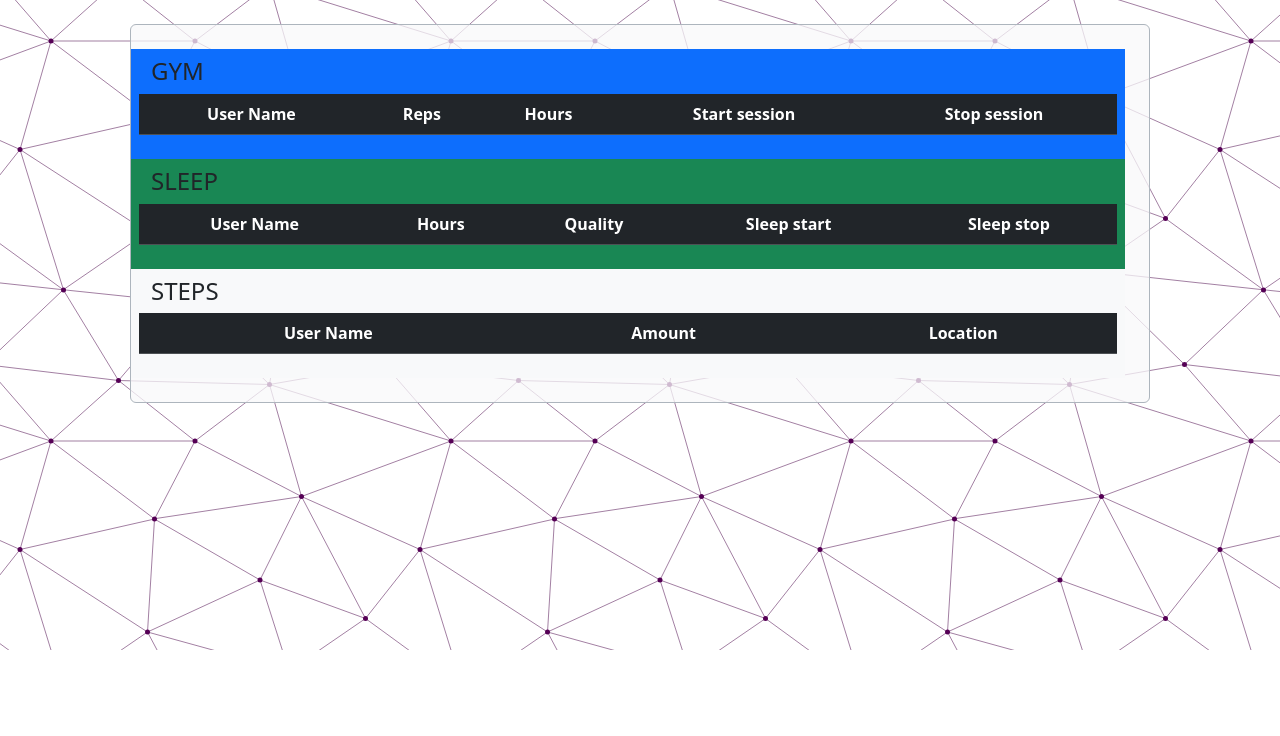
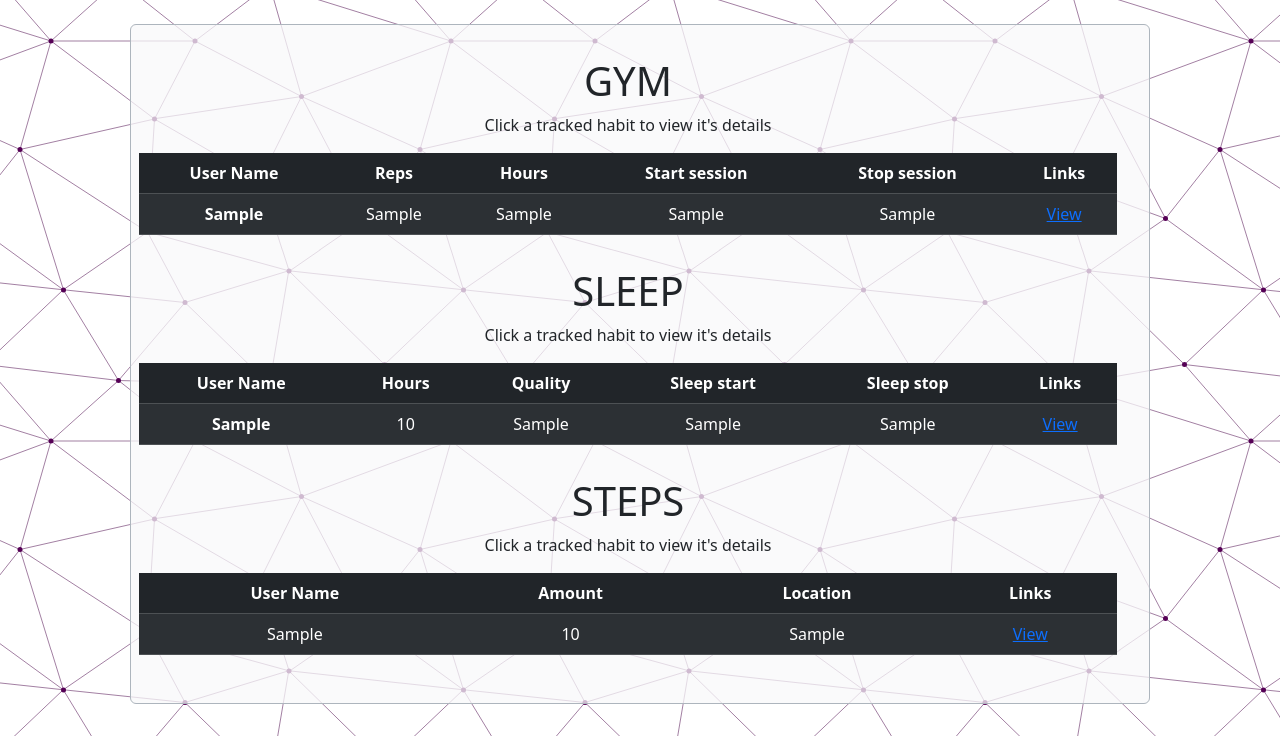
Before and after one commit to DiegoRM7/Habit-Tracker-Group-Project, a Flask app: page /dashboard in a window 1280 px wide. Shown: the part 150-886 px from the top of the page. Before the commit the page ends 800 px from the top, so only its background shows below. Run offline with Flask 3, Linux system fonts and the light colour scheme; the visitor is signed in with stand-in values (Sample User, id 1); tables that the repository leaves empty or names only in its code hold one stand-in row (values such as "Sample post"); lists and menus that the app fills with data are empty.

Commit message:
redirecting to dashboard every time a habit is created for now because details page is not made yet.
all data now shows for logged in user on dashboard for all habits and links routing works as jinja format to view each habit redirecting to that habits detail page with details.

now just need the routing to be set up right on the controller side for each habit.

```diff
--- a/flask_app/controllers/gyms.py
+++ b/flask_app/controllers/gyms.py
@@ -38,7 +38,8 @@ def create_gym_habit_form_process():
         return redirect('/')
     if gym.Gym.create_gym_habit(request.form):
         print("\ngym habit got created successfully\n")
-        return redirect(f'/habit/details/{request.form["habit_id"]}')
+        return redirect("/dashboard")
+        # later will use return redirect(f'/habit/details/{request.form["habit_id"]}')
     return redirect("/habit/create")
 
 
--- a/flask_app/controllers/sleeps.py
+++ b/flask_app/controllers/sleeps.py
@@ -11,8 +11,9 @@ def create_sleep_habit_form_process():
     if 'user_id' not in session:
         return redirect('/')
     if sleep.Sleep.create_sleep_habit(request.form):
-        print("Sleep habit was created with a sleep id")
-        return redirect("/habit/details")
+        print("Sleep habit was created!")
+        return redirect("/dashboard")
+        # will redirect to ("/habit/details") later on when we have page made
     return redirect("/habit/create")
 
 
--- a/flask_app/controllers/users.py
+++ b/flask_app/controllers/users.py
@@ -27,12 +27,10 @@ def dashboard():
     # sleep_data = sleep.Sleep.get_all_sleep_habits()
     # user_info = user.User.get_user_by_user_id_logged_in('user_id')
 
-    # all_gym_habits = gym.Gym.get_all_gym_habits_with_user_by_user_id(session["user_id"])
-    # all_sleep_habits = sleep.Sleep.get_all_sleep_habits_by_user_id(session["user_id"])
+    all_gym_habits = gym.Gym.get_all_gym_habits_with_user_by_user_id(session["user_id"])
+    all_sleep_habits = sleep.Sleep.get_all_sleep_habits_by_user_id(session["user_id"])
     all_step_habits = step.Step.get_all_step_habits_by_user_id(session["user_id"])
-    return render_template("dashboard.html", all_step_habits = all_step_habits)
-# all_gym_habits = all_gym_habits
-# all_sleep_habits = all_sleep_habits
+    return render_template("dashboard.html", all_step_habits = all_step_habits, all_sleep_habits = all_sleep_habits, all_gym_habits = all_gym_habits)
 
 @app.get("/login")
 def login():
--- a/flask_app/models/gym.py
+++ b/flask_app/models/gym.py
@@ -45,7 +45,7 @@ class Gym:
         return cls(results)
 
     @classmethod
-    def get_all_gym_habits(cls):    # for one table in the dashboard
+    def get_all_gym_habits(cls):    # for one table in the dashboard going to be used after mvp
         query = """
                 SELECT *
                 FROM gym
@@ -58,7 +58,7 @@ class Gym:
         return gym_habit
 
     @classmethod
-    def get_all_gym_habits_with_user_by_user_id(cls, user_id):
+    def get_all_gym_habits_with_user_by_user_id(cls, user_id): # for one table in the dashboard
         query = """
                 SELECT * FROM gym
                 JOIN user
--- a/flask_app/models/sleep.py
+++ b/flask_app/models/sleep.py
@@ -45,7 +45,7 @@ class Sleep:
         return cls(results)
 
     @classmethod
-    def get_all_sleep_habits(cls):    # for one table in the dashboard
+    def get_all_sleep_habits(cls):    # for one table in the dashboard going to be used after mvp
         query = """
                 SELECT *
                 FROM sleep
@@ -58,7 +58,7 @@ class Sleep:
         return sleep_habit
 
     @classmethod
-    def get_all_sleep_habits_by_user_id(cls, user_id):
+    def get_all_sleep_habits_by_user_id(cls, user_id):   # for one table in the dashboard NOW
         query = """
                 SELECT * FROM sleep
                 JOIN user
@@ -85,7 +85,7 @@ class Sleep:
         return connectToMySQL(cls.db).query_db(query,data)
         # ! will eventually return True for validation purposes
 
-#?? Delete Sleep
+# ?? Delete Sleep
     @classmethod
     def delete_sleep(cls,sleep_id):
         # ! add validations when ready
--- a/flask_app/models/step.py
+++ b/flask_app/models/step.py
@@ -32,7 +32,7 @@ class Step:
 #?? Read Step Models
 
     @classmethod
-    def get_step_habit_by_habit_id(cls,step_id): # to show in view page
+    def get_step_habit_by_habit_id(cls,step_id): # to show in view habit page
         query = """
                 SELECT *
                 FROM steps
@@ -54,19 +54,19 @@ class Step:
         return step_habit
 
     @classmethod
-    def get_all_step_habits_by_user_id(cls,user_id): # for dashboard table
+    def get_all_step_habits_by_user_id(cls, user_id): # for dashboard table NOW working
         query = """
                 SELECT * FROM steps
                 JOIN user
-                ON user.id = step.user_id
-                WHERE step.user_id = %(user_id)
+                ON user.id = steps.user_id
+                WHERE steps.user_id = %(user_id)s
                 """
         results = connectToMySQL(cls.db).query_db(query,{"user_id": user_id})
         if not results:
             return []
         return results
 
-#?? Update Step Models
+# ?? Update Step Models
     @classmethod
     def update_steps(cls, data):
         query = """
@@ -79,7 +79,7 @@ class Step:
         return connectToMySQL(cls.db).query_db(query,data)
         # ! will eventually return True for validation purposes
 
-#?? Delete Step Models
+# ?? Delete Step Models
     @classmethod
     def delete_steps(cls,steps_id):
         query = """
@@ -88,7 +88,7 @@ class Step:
                 """
         return connectToMySQL(cls.db).query_db(query, {'steps_id' : steps_id})
 
-#?? Step Validation
+# ?? Step Validation
 
     @staticmethod
     def validate_step_habits(data):
--- a/flask_app/templates/dashboard.html
+++ b/flask_app/templates/dashboard.html
@@ -16,11 +16,9 @@
             <div class="col-12 d-md-inline-flex justify-content-end">
                 <a href="/dashboard" class="btn btn-outline-dark rounded-0 hover-shadow bg-primary-subtle text-black fw-bold px-3">Dashboard</a>
                 <a href="/habit/create" class="btn btn-outline-dark rounded-0 hover-shadow bg-white text-black fw-bold px-3">Create Habit</a>
-                <!-- ?? need to create logout route, going to make this into a dropdown to contain both -->
                 <a href="#" class="btn btn-outline-dark rounded-0 hover-shadow bg-white text-black fw-bold px-3">Account</a>
                 <a href="/logout" class="btn btn-outline-dark rounded-0 hover-shadow bg-white text-black fw-bold px-3">Logout</a>
             </div>
-            <!-- ?? need to add a session of signed in username once they sign in -->
             <h1 class="col-6 text-start fw-bold top-title">Welcome {{session['first_name']}} !</h1>
             <p class="text-success-emphasis fw-bolder top-title">Current Rank #44</p>
         </nav>
@@ -28,8 +26,9 @@
             <div class="p-4 mb-3 card bg-opacity-75 bg-light hover-shadow border-1 border-dark-subtle border">
                 <div class="row">
 
-                    <div class="row bg-primary p-2">
-                        <h4>GYM</h4>
+                    <div class="row p-2 text-center">
+                        <h1>GYM</h1>
+                        <p>Click a tracked habit to view it's details</p>
                         <table class="table table-striped table-dark text-center">
                             <thead>
                                 <tr>
@@ -38,6 +37,7 @@
                                     <th>Hours</th>
                                     <th>Start session</th>
                                     <th>Stop session</th>
+                                    <th>Links</th>
                                     <!-- <th>created at</th> -->
                                     <!-- <th>updated at</th> -->
                                 </tr>
@@ -50,14 +50,22 @@
                                     <td>{{ gym.hours }}</td>
                                     <td>{{ gym.gym_start }}</td>
                                     <td>{{ gym.gym_stop }}</td>
+                                    <td>
+                                        <a href="/habit/details/{{gym.gym_id}}" title="gym">View</a>
+                                        <!-- ?? set up for later when we have a dashboard that owns diff habits from diff users, for now it's all from one user -->
+                                        <!-- {% if session["user_id"] == gym.user_id %}
+                                        <a href="/habit/details/{{gym.gym_id}}" title="gym">Edit</a>
+                                        {% endif %} -->
+                                    </td>
                                 </tr>
                                 {% endfor %}
                             </tbody>
                         </table>
                     </div>
 
-                    <div class="row bg-success p-2">
-                        <h4>SLEEP</h4>
+                    <div class="row p-2 text-center">
+                        <h1>SLEEP</h1>
+                        <p>Click a tracked habit to view it's details</p>
                         <table class="table table-striped table-dark text-center">
                             <thead>
                                 <tr>
@@ -66,40 +74,58 @@
                                     <th>Quality</th>
                                     <th>Sleep start</th>
                                     <th>Sleep stop</th>
+                                    <th>Links</th>
                                 </tr>
                             </thead>
                             <tbody>
                                 <!-- will create a jinja2 for loop to find all available data -->
                                 {% for sleep in all_sleep_habits %}
                                 <tr>
+                                    <!-- /habit/details/{{sleep.sleep_id}} -->
                                     <th>{{ sleep.first_name }}</th>
                                     <td>{{ sleep.amount }}</td>
                                     <td>{{ sleep.quality }}</td>
                                     <td>{{ sleep.sleep_start }}</td>
                                     <td>{{ sleep.sleep_stop }}</td>
+                                    <td>
+                                        <a href="/habit/details/{{sleep.sleep_id}}" title="sleep">View</a>
+                                        <!-- ?? set up for later when we have a dashboard that owns diff habits from diff users, for now it's all from one user -->
+                                        <!-- {% if session["user_id"] == sleep.user_id %}
+                                        <a href="/habit/details/{{sleep.sleep_id}}" title="sleep">Edit</a>
+                                        {% endif %} -->
+                                    </td>
                                 </tr>
                                 {% endfor %}
                             </tbody>
                         </table>
                     </div>
 
-                    <div class="row bg-light p-2">
-                        <h4>STEPS</h4>
+                    <div class="row p-2 text-center">
+                        <h1>STEPS</h1>
+                        <p>Click a tracked habit to view it's details</p>
                         <table class="table table-striped table-dark text-center">
                             <thead>
                                 <tr>
                                     <th>User Name</th>
                                     <th>Amount</th>
                                     <th>Location</th>
+                                    <th>Links</th>
                                 </tr>
                             </thead>
                             <tbody>
                                 <!-- will create a jinja2 for loop to find all available data -->
                                 {% for steps in all_step_habits %}
                                 <tr>
-                                    <th> {{ steps.first_name }} </th>
-                                    <th> {{ steps.amount }} </th>
-                                    <th> {{ steps.location }} </th>
+                                    <td> {{ steps.first_name }} </td>
+                                    <td> {{ steps.amount }} </td>
+                                    <td> {{ steps.location }} </td>
+                                    <td>
+                                        <a href="/habit/details/{{steps.steps_id}}" title="steps">View</a>
+                                        <!-- ?? set up for later when we have a dashboard that owns diff habits from diff users, for now it's all from one user -->
+                                        <!-- {% if session["user_id"] == steps.user_id %}
+                                        <a href="/habit/details/{{steps.steps_id}}" title="steps">Edit</a>
+                                        {% endif %} -->
+                                    </td>
                                 </tr>
                                 {% endfor %}
                             </tbody>
@@ -112,5 +138,3 @@
     </div>
 </body>
 </html>
-
-<!-- testing a push/pull-request to remote repo main -->
```
